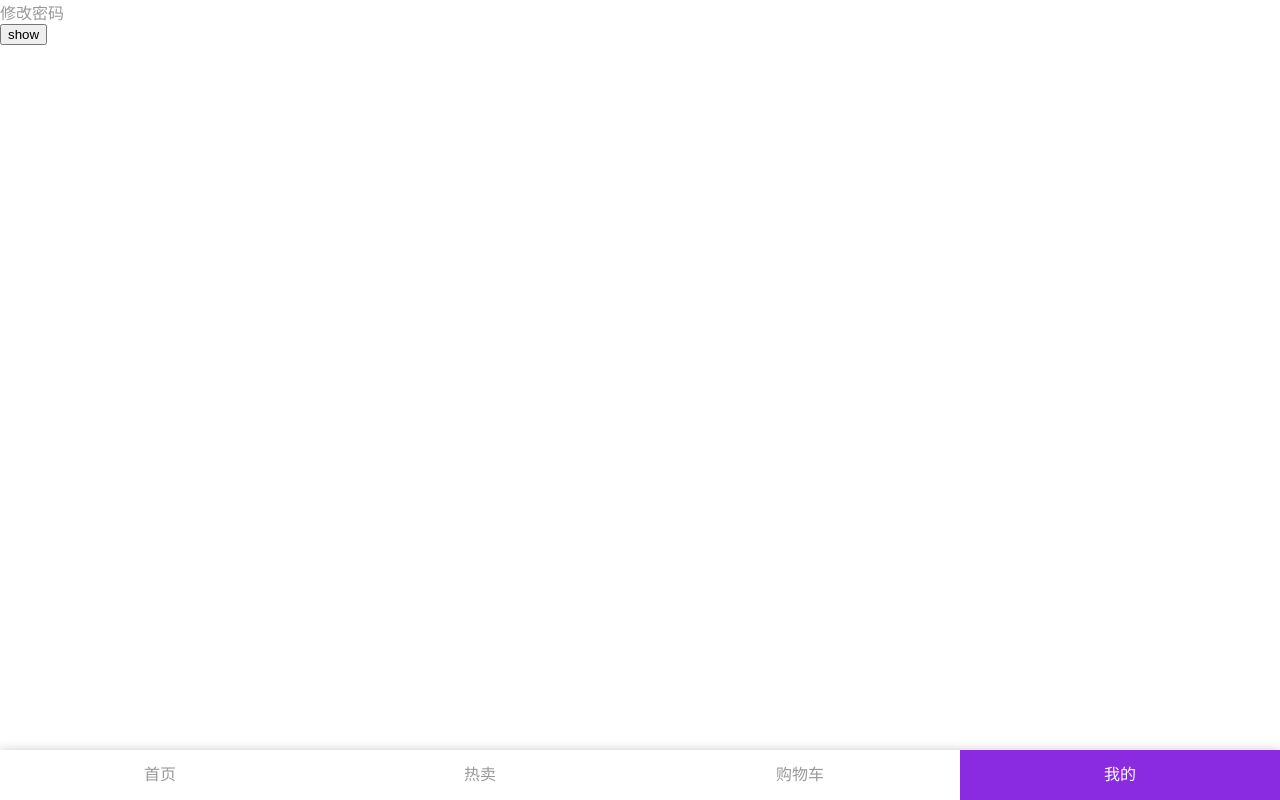
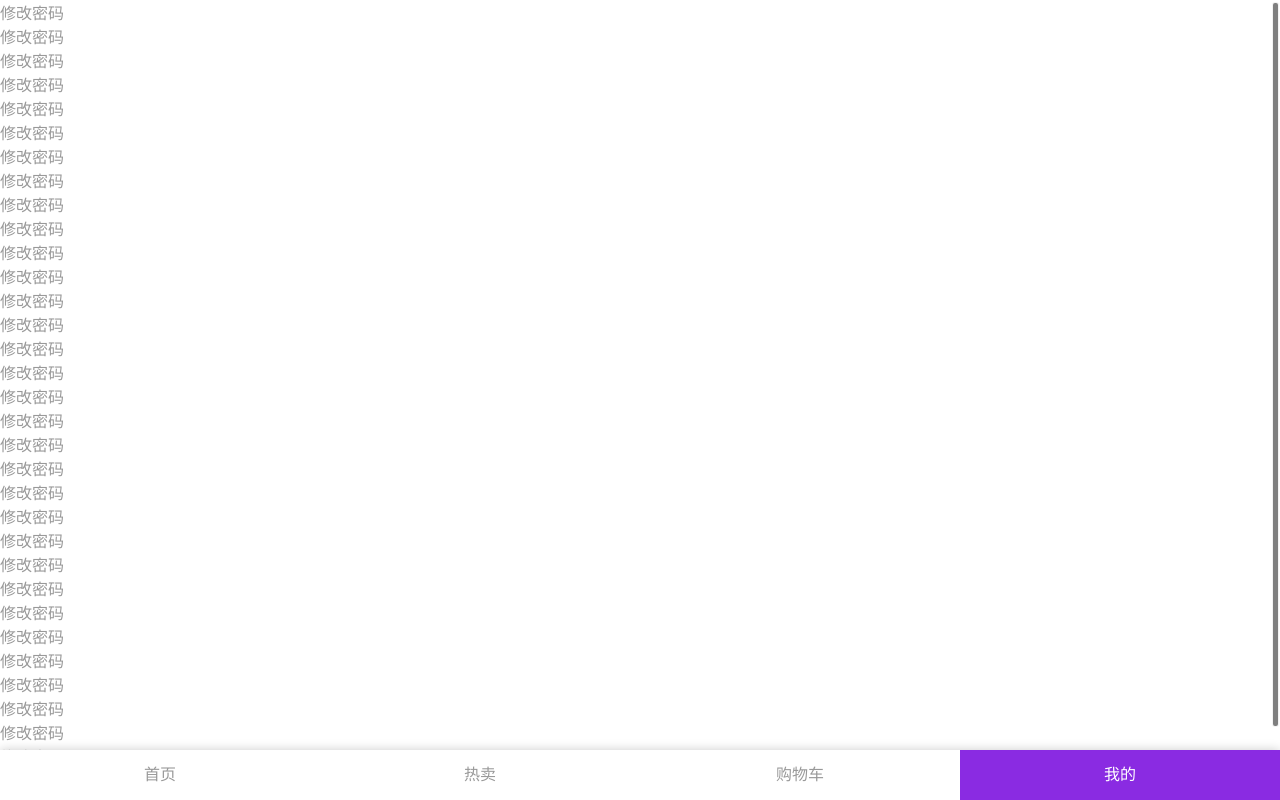
Before and after one commit to coder-zlh/react-web-bio, a React app: page /#/my in a window 1280 px wide. Built offline with nearby package versions, Linux system fonts and the light colour scheme.

Commit message:
回到顶部功能、滚动加载部分实现

```diff
--- /dev/null
+++ b/assets/styles/common/scrollAbout.scss
@@ -0,0 +1,16 @@
+.scroll-wrapper{
+    .pull-tip{
+        width: 100vw;
+        height: 40px;
+        line-height: 40px;
+        text-align: center;
+        position: absolute;
+        left: 0;
+    }
+    .pull-down-tip{
+        bottom: 100%;
+    }
+    .pull-up-tip{
+        top: 100%;
+    }
+}
--- a/assets/styles/common/tabbar.scss
+++ b/assets/styles/common/tabbar.scss
@@ -6,6 +6,8 @@ ul{
     left: 0;
     bottom: 0;
     text-align: center;
+    z-index: 1000;
+    background-color: #fff;
     box-shadow: 0 0 10px 0px #ccc;
     li{
         width: 25%;
--- a/assets/styles/home/index.scss
+++ b/assets/styles/home/index.scss
@@ -1,4 +1,8 @@
 .list-item{
     width: 100%;
     height: 100px;
+    line-height: 100px;
+    text-align: center;
+    font-size: 30px;
+    font-weight: 700;
 }
--- /dev/null
+++ b/src/components/common/LoadMore.js
@@ -0,0 +1,113 @@
+import 'styles/common/scrollAbout.scss'
+
+import React,{ useState, useEffect, memo } from 'react';
+import { connect } from 'react-redux'
+
+import BScroll from 'better-scroll';
+
+import { showGoToTop, hideGoToTop, startGoToTop, endGoToTop } from 'action/common/goToTop';
+
+const options={
+    bounce: true,
+    scrollbar: {//滚动条
+        fade: true,//滚动停止的时候是否渐渐隐去
+        interactive: true // 可否交互（拉滚动条）
+    },
+    dbclick:false,
+    click: true,
+    probeType: 2,
+    pullDownRefresh: {   //下拉刷新设置
+        threshold: 90,  //触发下拉刷新的下拉高度
+        stop: 40    //触发以后的下拉停留高度
+    },
+    pullUpLoad: {   //下拉加载更多设置
+        threshold: 50,
+        stop: 40
+      }
+}
+let scrollIns;
+
+function LoadMore(props) {
+
+    const [pullDownTip, setPullDownTip] = useState("下拉刷新");
+    const [pullUpTip, setPullUpTip] = useState("上拉加载更多");
+
+    useEffect(()=>{
+        scrollIns = new BScroll('.scroll-wrapper',options);
+        scrollIns.on("scrollEnd",scrollEndHandler);
+        scrollIns.on("scroll",pullUpLogic);
+        scrollIns.autoPullDownRefresh();
+        return function cancleScrollIns(){
+            scrollIns.destroy();
+            props.hideGoToTop();
+        }
+    },[]);
+
+    useEffect(()=>{
+        if(props.goToTop.back){
+            scrollIns.scrollTo(0,0,1000);
+            scrollIns.refresh();
+            props.hideGoToTop();
+            props.endGoToTop();
+        }
+    },[props.goToTop.back])
+
+    useEffect(()=>{
+        if(props.isFreshing){
+            return setPullDownTip("正在刷新");
+        }
+        if(!props.isFreshing && props.isFreshed){
+            setPullDownTip("刷新完成");
+            setTimeout(()=>{
+                setPullDownTip("下拉刷新");
+                scrollIns.finishPullDown();
+            },500)
+        }
+    },[props.isFreshed,props.isFreshing])
+
+    function scrollEndHandler(disObj){
+        //是否显示回到顶部按钮
+        goToTophandler(disObj.y);
+    }
+
+    function goToTophandler(disY){
+        if(disY > -200){
+            props.hideGoToTop()
+        }else if( !props.goToTop.show){
+            props.showGoToTop();
+        }
+    }
+
+    function pullUpLogic(dis){
+        if(props.isLoadEnd){
+            return setPullUpTip("已加载全部数据");
+        }
+
+        if(dis.y < scrollIns.maxScrollY + 30 && props.isLoading && !props.isLoadEnd){
+            return setPullUpTip("正在加载...");
+        }
+
+        if(!props.isLoading && !props.isLoadEnd){
+            setPullUpTip("上拉加载更多。。。");
+        }
+    }
+
+    return (
+        <div className="scroll-wrapper height-100 over-hidden">
+            <div>
+                <div className="pull-tip pull-down-tip">{pullDownTip}</div>
+                {props.children}
+                <div className="pull-tip pull-up-tip">{pullUpTip}</div>
+            </div>
+        </div>
+    )
+}
+
+export default connect( state => ({
+    goToTop: state.goToTop
+}),{
+    showGoToTop,
+    hideGoToTop,
+    startGoToTop,
+    endGoToTop
+})(memo(LoadMore))
--- a/src/components/common/ScroolWrapper.js
+++ b/src/components/common/ScroolWrapper.js
@@ -6,6 +6,8 @@ import BScroll from 'better-scroll';
 import { showGoToTop, hideGoToTop, startGoToTop, endGoToTop } from 'action/common/goToTop';
 
 const options={
+    startX: 0,
+    scrollY: true,
     bounce: true,
     scrollbar: {//滚动条
         fade: true,//滚动停止的时候是否渐渐隐去
@@ -13,20 +15,35 @@ const options={
     },
     dbclick:false,
     click: true,
+    probeType: 2
 }
+
+let scrollIns;
 
 function ScroolWrapper(props) {
 
 
     useEffect(()=>{
-        let scrollIns = new BScroll('.scroll-wrapper',options);
-        scrollIns.on("scrollEnd",scrollEndHandler);
-        scrollIns.on('scroll',scrollEndHandler);
+        if(!scrollIns){
+            scrollIns = new BScroll('.scroll-wrapper',options);
+            scrollIns.on("scrollEnd",scrollEndHandler);
+        }else{
+            scrollIns.refresh();
+        }
         return function cancleScroll(){
             scrollIns.destroy();
             props.hideGoToTop();
         }
     },[]);
+
+    useEffect(()=>{
+        if(props.goToTop.back){
+            scrollIns.scrollTo(0,0,1000);
+            scrollIns.refresh();
+            props.hideGoToTop();
+            props.endGoToTop();
+        }
+    },[props.goToTop.back])
 
     function scrollEndHandler(disObj){
         if(disObj.y > -200){
@@ -45,4 +62,11 @@ function ScroolWrapper(props) {
     )
 }
 
-export default connect( state => ({goToTop: state.goToTop}),{showGoToTop, hideGoToTop, startGoToTop, endGoToTop})(memo(ScroolWrapper))
+export default connect( state => ({
+    goToTop: state.goToTop
+}),{
+    showGoToTop,
+    hideGoToTop,
+    startGoToTop,
+    endGoToTop
+})(memo(ScroolWrapper))
--- a/src/components/home/HomeComponent.js
+++ b/src/components/home/HomeComponent.js
@@ -8,7 +8,7 @@ export const HomeComponent = (props) => {
         <div className="home scroll-container-style-1">
             <ScroolWrapper>
                 {
-                    [1,2,3,4,5,6,7,8,9,10].map((item,index)=>{
+                    [1,2,3,4,5,6,7,8,9,10,11,12,13,14,15,16,17,18,19,20].map((item,index)=>{
                         return <div className="list-item" key={item} style={index % 2 === 0 ? {backgroundColor: 'red'}:null} onClick={()=>{console.log(index+1)}}>{item}</div>
                     })
                 }
--- a/src/components/my/MyIndexComponent.js
+++ b/src/components/my/MyIndexComponent.js
@@ -3,19 +3,51 @@ import { CSSTransition } from 'react-transition-group';
 
 import { Link } from 'react-router-dom';
 import Popup from '../common/Popup';
+import LoadMore from '../common/LoadMore';
 
 export const MyIndexComponent = (props) => {
     const [showPopup, setShowPopup] = useState(false)
     return (
-        <React.Fragment>
-            <div><Link to="/my/rpwd">修改密码</Link></div>
-            <button onClick={()=>{setShowPopup(true)}}>show</button>
-            {/* <CSSTransition in={showPopup} timeout={500} classNames="star"> */}
-                <Popup isShow={showPopup} onClose={()=>{setShowPopup(false)}}>
-                    <div style={{width:200,height:200,backgroundColor: 'white',position: 'absolute',left: "50%",top: '50%',marginLeft: -100,marginTop: -100}}>hello world</div>
-                </Popup>
-            {/* </CSSTransition> */}
-        </React.Fragment>
+        <div className="my scroll-container-style-1">
+            <LoadMore isLoadEnd={false} isLoading={true} isFreshed={true} isFreshing={false}>
+                <div><Link to="/my/rpwd">修改密码</Link></div>
+                <div><Link to="/my/rpwd">修改密码</Link></div>
+                <div><Link to="/my/rpwd">修改密码</Link></div>
+                <div><Link to="/my/rpwd">修改密码</Link></div>
+                <div><Link to="/my/rpwd">修改密码</Link></div>
+                <div><Link to="/my/rpwd">修改密码</Link></div>
+                <div><Link to="/my/rpwd">修改密码</Link></div>
+                <div><Link to="/my/rpwd">修改密码</Link></div>
+                <div><Link to="/my/rpwd">修改密码</Link></div>
+                <div><Link to="/my/rpwd">修改密码</Link></div>
+                <div><Link to="/my/rpwd">修改密码</Link></div>
+                <div><Link to="/my/rpwd">修改密码</Link></div>
+                <div><Link to="/my/rpwd">修改密码</Link></div>
+                <div><Link to="/my/rpwd">修改密码</Link></div>
+                <div><Link to="/my/rpwd">修改密码</Link></div>
+                <div><Link to="/my/rpwd">修改密码</Link></div>
+                <div><Link to="/my/rpwd">修改密码</Link></div>
+                <div><Link to="/my/rpwd">修改密码</Link></div>
+                <div><Link to="/my/rpwd">修改密码</Link></div>
+                <div><Link to="/my/rpwd">修改密码</Link></div>
+                <div><Link to="/my/rpwd">修改密码</Link></div>
+                <div><Link to="/my/rpwd">修改密码</Link></div>
+                <div><Link to="/my/rpwd">修改密码</Link></div>
+                <div><Link to="/my/rpwd">修改密码</Link></div>
+                <div><Link to="/my/rpwd">修改密码</Link></div>
+                <div><Link to="/my/rpwd">修改密码</Link></div>
+                <div><Link to="/my/rpwd">修改密码</Link></div>
+                <div><Link to="/my/rpwd">修改密码</Link></div>
+                <div><Link to="/my/rpwd">修改密码</Link></div>
+                <div><Link to="/my/rpwd">修改密码</Link></div>
+                <div><Link to="/my/rpwd">修改密码</Link></div>
+                <div><Link to="/my/rpwd">修改密码</Link></div>
+                {/* <button onClick={()=>{setShowPopup(true)}}>show</button> */}
+            </LoadMore>
+            <Popup isShow={showPopup} onClose={()=>{setShowPopup(false)}}>
+                <div style={{width:200,height:200,backgroundColor: 'white',position: 'absolute',left: "50%",top: '50%',marginLeft: -100,marginTop: -100}}>hello world</div>
+            </Popup>
+        </div>
     )
 }
 
--- a/src/config/axios.js
+++ b/src/config/axios.js
@@ -1,8 +1,9 @@
 import axios from 'axios';
+import { requestBaseUrl } from 'config/index'
 
 const setupAxiosInterceptors = onUnauthenticated => {
   const onRequestSuccess = config => {
-    // config.baseURL = 'http://60.169.3.110:8091';
+    config.baseURL = requestBaseUrl;
     config.timeout = 10000;
     return config;
   };
--- /dev/null
+++ b/src/config/index.js
@@ -0,0 +1 @@
+export const requestBaseUrl = "http://60.169.3.110:8091";
```
